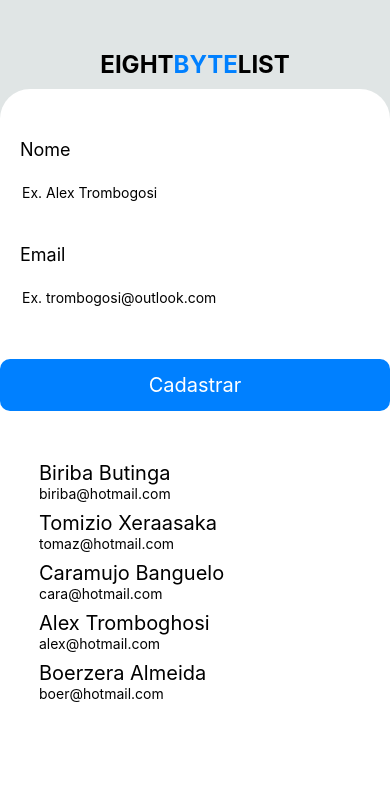
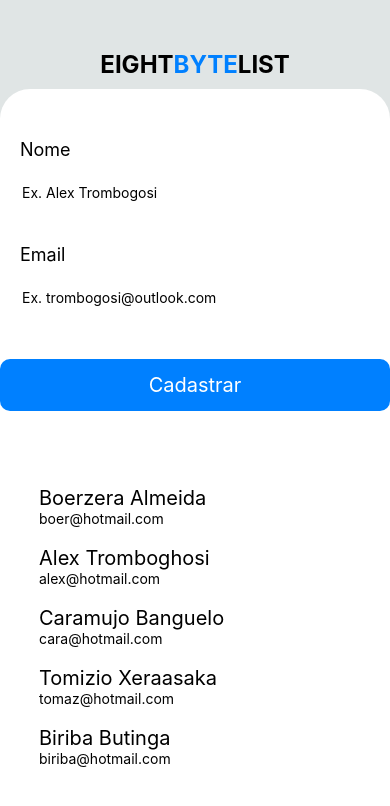
Before and after one commit to IN0C3NC10/EightByteList, a React Native app: screen / in a window 390 px wide. Shown: the top 806 px of the page. Built offline with nearby package versions, Linux system fonts and the light colour scheme.

Commit message:
Removed "reverse" and added "marginVertical"

```diff
--- a/src/components/Form/index.js
+++ b/src/components/Form/index.js
@@ -75,7 +75,7 @@ export default function Form() {
                 // habilita, ou não a barra de rolagem
                 showsVerticalScrollIndicator={true}
                 // inverte a lista p/ mostrar o resultado recem feito primeiro
-                data={nameList.reverse()}
+                data={nameList}
                 // ..para cada item o conteúdo é exibido, semelhante ao 'while'
                 renderItem={({ item }) => {
                     return (
--- a/src/components/Form/style.js
+++ b/src/components/Form/style.js
@@ -55,13 +55,14 @@ const styles = StyleSheet.create({
     },
     // ..estilos da lista
     listNames: {
-        marginTop: 20,
+        marginVertical: 40,
         width: "80%",
     },
     listData: {
         width: "100%",
         color: "black",
         height: 50,
+        marginVertical: 5,
         alignContent: "center",
         textAlign: "center",
     },
```
